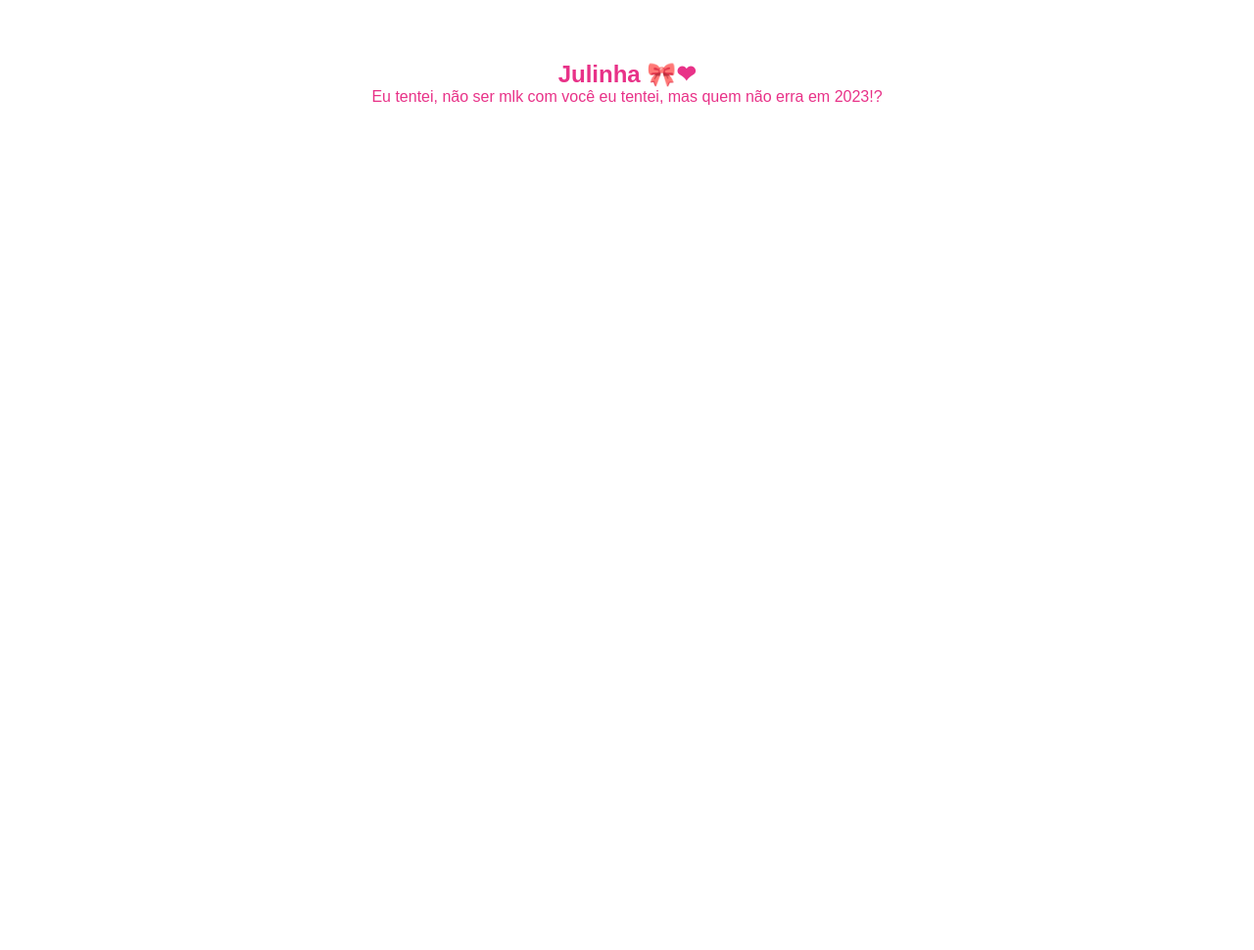
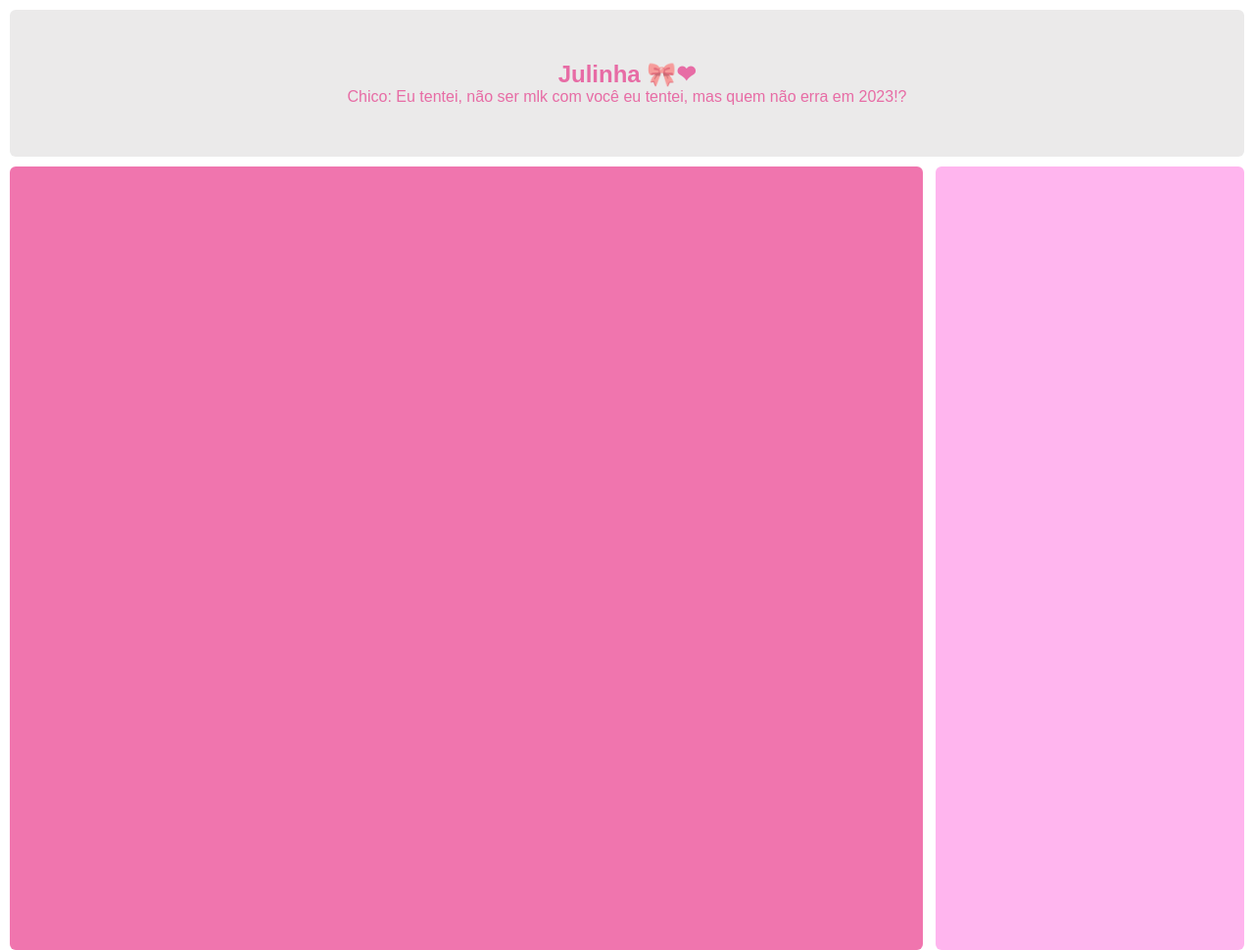
Before and after one commit to Julianeves01/aula_01_html, a plain HTML site: page index.html in a window 1280 px wide. Shown: the whole page at 98% size. Before the commit the page ends 800 px from the top, so only its background shows below. Drawn offline with Linux system fonts and the light colour scheme; a web font is replaced by a local one.

Commit message:
feat: alteração das cores da main e aside

```diff
--- a/assets/styles.index.css
+++ b/assets/styles.index.css
@@ -16,12 +16,12 @@ body {
 
 body {
     font-family: "Sedan", sans-serif;
-    color: #e40d72d8;
+    color: #e40d7191;
     padding: 10px;
 }
 
 header {
-    background-color: rgb(255, 255, 255);
+    background-color: rgb(235, 234, 234);
     border-radius: 6px;
     height: 150px;
     display: flex;
@@ -29,3 +29,26 @@ header {
     justify-content: center; /* vertical*/
     align-items: center;
 }
+
+#principal {
+    border-radius: 6px;
+    height: 800px;
+    margin: 10px 0;
+    display: flex;
+    flex-direction: row;
+    justify-content: space-between;
+}
+
+main {
+    background-color:#e40d7191;
+    border-radius: 6px;
+    height: 100%;
+    width: 74%;
+}
+
+aside {
+    background-color:rgba(255, 79, 214, 0.418);
+    border-radius: 6px;
+    height: 100%;
+    width: 25%;
+}
--- a/index.html
+++ b/index.html
@@ -9,7 +9,7 @@
 <body>
     <header>
         <h2>Julinha 🎀❤</h2>
-        <p>Eu tentei, não ser mlk com você eu tentei, mas quem não erra em 2023!?</p>
+        <p>Chico: Eu tentei, não ser mlk com você eu tentei, mas quem não erra em 2023!?</p>
     </header>
 
 
```
